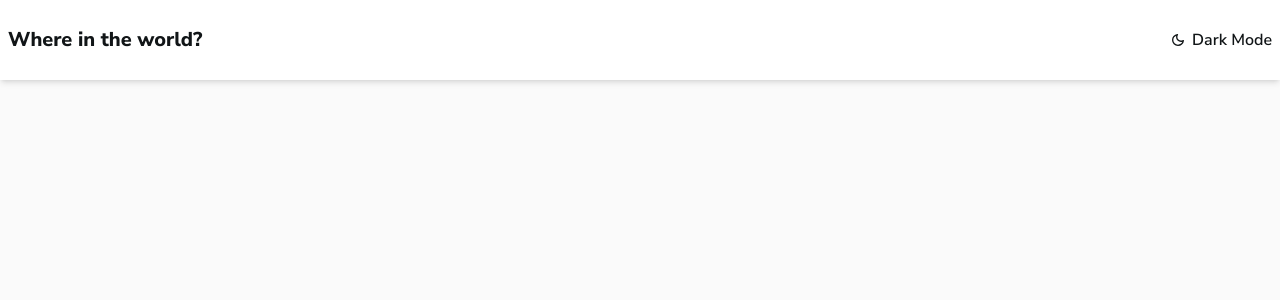
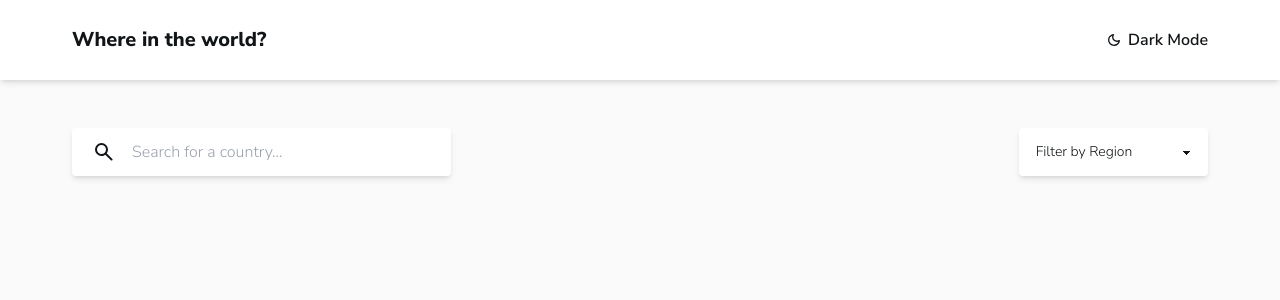
Before and after one commit to anggitow/fe_mentor-rest_countries, a Next.js app: page / in a window 1280 px wide. Shown: the top 300 px of the page. Built offline with nearby package versions, Linux system fonts and the light colour scheme.

Commit message:
UI Search and Filter

```diff
--- /dev/null
+++ b/components/Filter.js
@@ -0,0 +1,30 @@
+import { Icon } from "@iconify/react";
+
+const Filter = () => {
+  return (
+    <div className="container mx-auto px-3 xl:px-[72px] py-6 md:py-12 flex justify-between flex-wrap gap-6">
+      <div className="flex items-center h-12 bg-secondary px-5 py-3 rounded shadow-md w-full md:w-5/12 lg:w-4/12">
+        <label htmlFor="search" className="mr-4">
+          <Icon icon="material-symbols:search-rounded" className="text-2xl" />
+        </label>
+        <input
+          id="search"
+          type="text"
+          placeholder="Search for a country..."
+          className="focus-visible:outline-none w-full bg-secondary"
+          autoComplete="off"
+        />
+      </div>
+      <select className="select w-7/12 md:w-3/12 lg:w-2/12 focus:outline-none focus-visible:outline-none shadow-md rounded bg-secondary font-light">
+        <option value="">Filter by Region</option>
+        <option value="africa">Africa</option>
+        <option value="america">America</option>
+        <option value="asia">Asia</option>
+        <option value="europe">Europe</option>
+        <option value="oceania">Oceania</option>
+      </select>
+    </div>
+  );
+};
+
+export default Filter;
--- a/components/Head.js
+++ b/components/Head.js
@@ -8,7 +8,7 @@ const Head = () => {
     <HelmetProvider>
       <Helmet>
         <html data-theme={theme} />
-        <body className="font-nunito-sans" />
+        <body className="font-nunito-sans text-primary-content" />
         <title>Countries of The World</title>
         <meta
           name="description"
--- a/components/Header.js
+++ b/components/Header.js
@@ -1,5 +1,6 @@
 import { Icon } from "@iconify/react";
 import { useThemeStore } from "@store/storeTheme";
+import Link from "next/link";
 
 const Header = () => {
   const { theme, setTheme } = useThemeStore();
@@ -9,9 +10,11 @@ const Header = () => {
   };
 
   return (
-    <div className="navbar shadow-md text-primary-content bg-secondary h-20">
-      <div className="container mx-auto flex justify-between">
-        <div className="text-xl font-extrabold">Where in the world?</div>
+    <div className="navbar shadow-md text-primary-content bg-secondary h-20 p-0">
+      <div className="container mx-auto px-3 xl:px-[72px] flex justify-between">
+        <div className="text-xl font-extrabold">
+          <Link href="/">Where in the world?</Link>
+        </div>
         <button
           className="font-semibold flex items-center gap-1.5"
           onClick={handleClick}
--- a/pages/_app.js
+++ b/pages/_app.js
@@ -1,7 +1,17 @@
 import "../styles/globals.css";
+import Head from "@components/Head";
+import Header from "@components/Header";
 
 function MyApp({ Component, pageProps }) {
-  return <Component {...pageProps} />;
+  return (
+    <>
+      <Head />
+      <div className="flex min-h-screen flex-col justify-start bg-primary">
+        <Header />
+        <Component {...pageProps} />
+      </div>
+    </>
+  );
 }
 
 export default MyApp;
--- a/pages/index.js
+++ b/pages/index.js
@@ -1,13 +1,9 @@
-import Head from "@components/Head";
-import Header from "@components/Header";
+import Filter from "@components/Filter";
 
 export default function Home() {
   return (
     <>
-      <Head />
-      <div className="flex min-h-screen flex-col justify-start bg-primary">
-        <Header />
-      </div>
+      <Filter />
     </>
   );
 }
```
